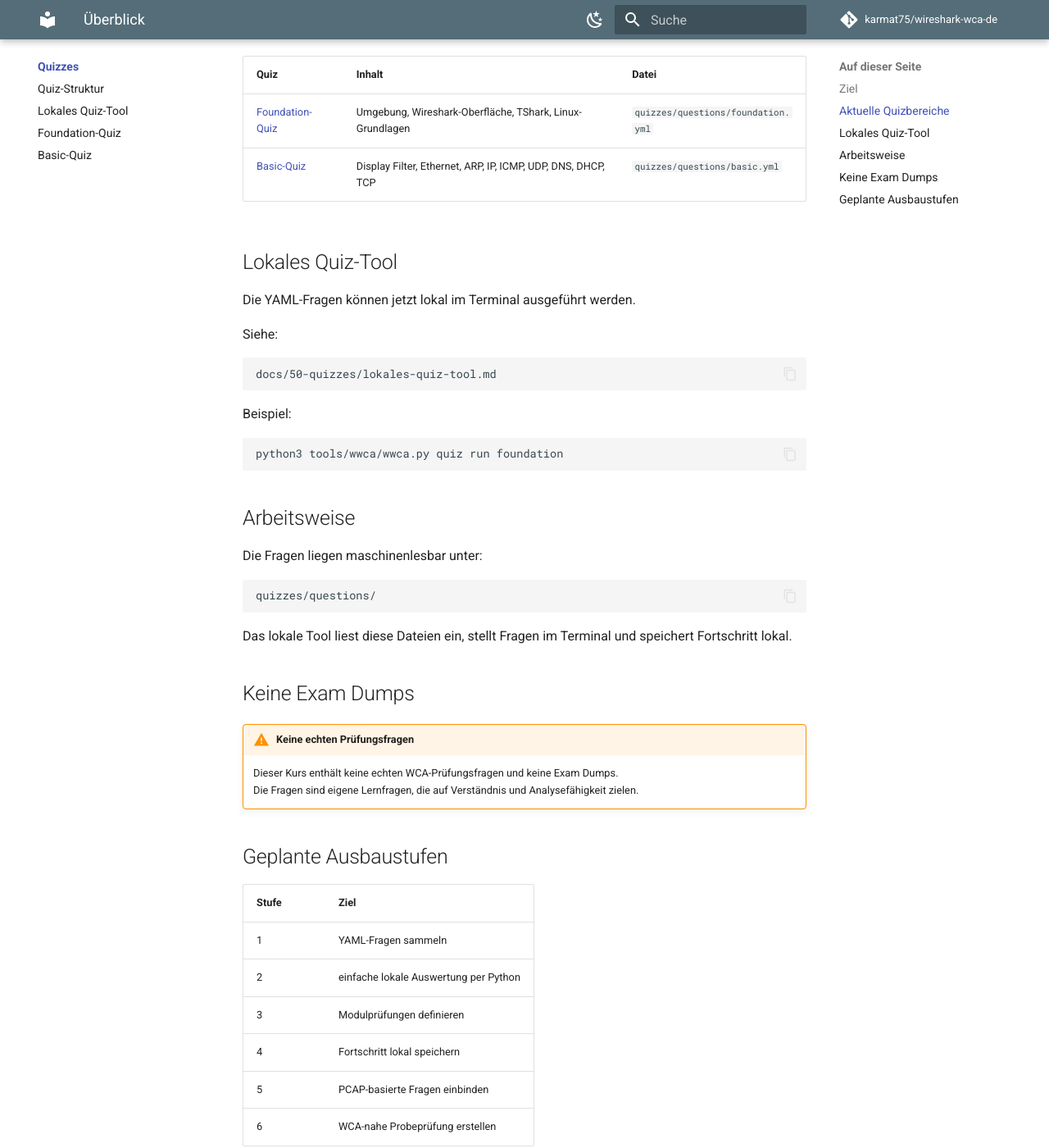
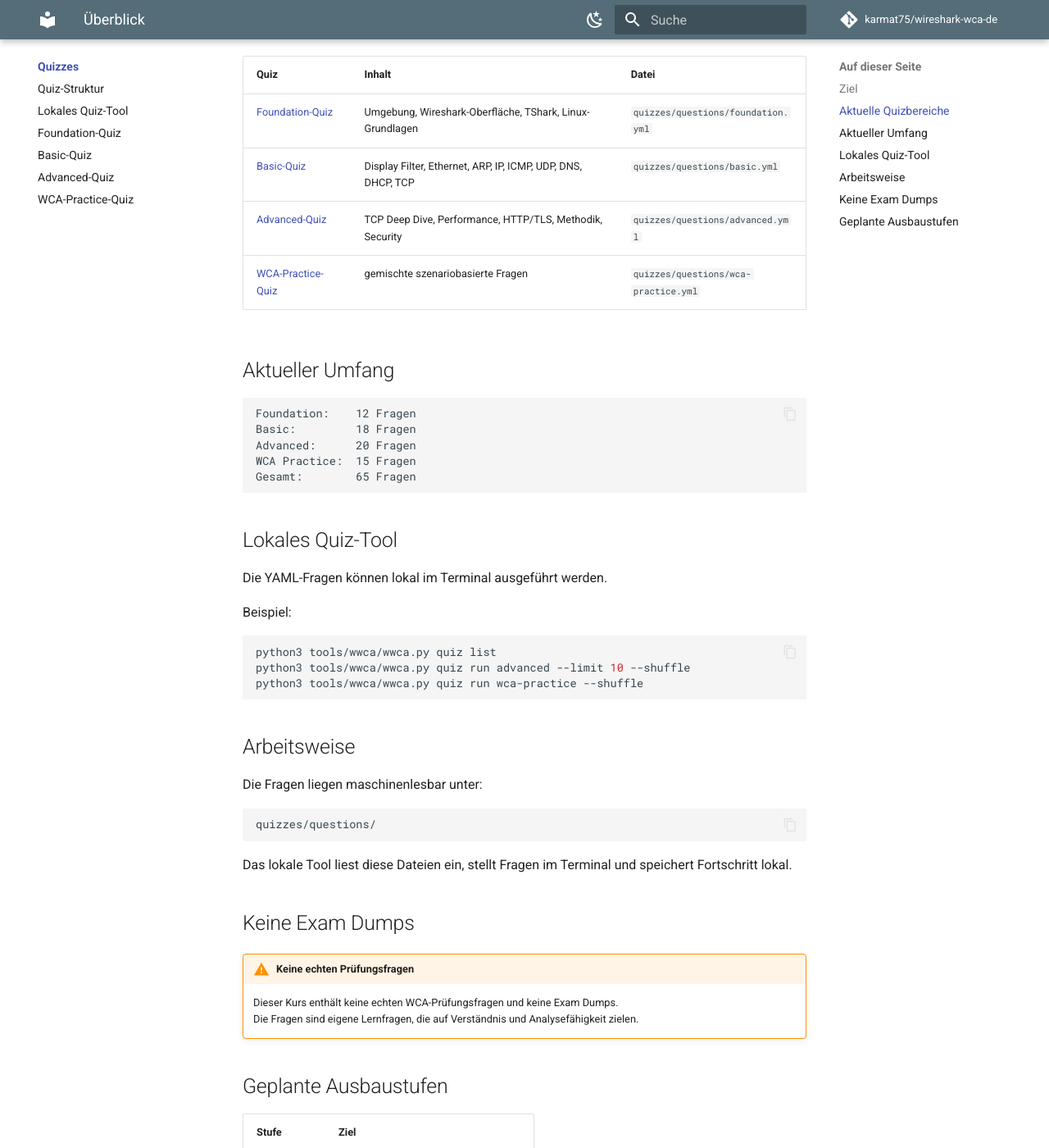
Before and after one commit to karmat75/wireshark-wca-de, an MkDocs documentation site: the page built from docs/50-quizzes/index.md, in a window 1280 px wide and 1400 px high, scrolled down 711 px. Shown: the whole window at 82% size. Built offline with MkDocs 1.6.1 and Material for MkDocs 9.7.7, drawn with Linux system fonts in a browser that asks for light colours; comment, search, counter and statistics services are not loaded.

Commit message:
Add advanced and WCA practice quizzes

````diff
--- a/docs/50-quizzes/index.md
+++ b/docs/50-quizzes/index.md
@@ -23,21 +23,29 @@ Quizzes sollen helfen:
 |---|---|---|
 | [Foundation-Quiz](foundation-quiz.md) | Umgebung, Wireshark-Oberfläche, TShark, Linux-Grundlagen | `quizzes/questions/foundation.yml` |
 | [Basic-Quiz](basic-quiz.md) | Display Filter, Ethernet, ARP, IP, ICMP, UDP, DNS, DHCP, TCP | `quizzes/questions/basic.yml` |
+| [Advanced-Quiz](advanced-quiz.md) | TCP Deep Dive, Performance, HTTP/TLS, Methodik, Security | `quizzes/questions/advanced.yml` |
+| [WCA-Practice-Quiz](wca-practice-quiz.md) | gemischte szenariobasierte Fragen | `quizzes/questions/wca-practice.yml` |
+
+## Aktueller Umfang
+
+```text
+Foundation:    12 Fragen
+Basic:         18 Fragen
+Advanced:      20 Fragen
+WCA Practice:  15 Fragen
+Gesamt:        65 Fragen
+```
 
 ## Lokales Quiz-Tool
 
-Die YAML-Fragen können jetzt lokal im Terminal ausgeführt werden.
-
-Siehe:
-
-```text
-docs/50-quizzes/lokales-quiz-tool.md
-```
+Die YAML-Fragen können lokal im Terminal ausgeführt werden.
 
 Beispiel:
 
 ```bash
-python3 tools/wwca/wwca.py quiz run foundation
+python3 tools/wwca/wwca.py quiz list
+python3 tools/wwca/wwca.py quiz run advanced --limit 10 --shuffle
+python3 tools/wwca/wwca.py quiz run wca-practice --shuffle
 ```
 
 ## Arbeitsweise
--- a/mkdocs.yml
+++ b/mkdocs.yml
@@ -158,6 +158,8 @@ nav:
       - Lokales Quiz-Tool: 50-quizzes/lokales-quiz-tool.md
       - Foundation-Quiz: 50-quizzes/foundation-quiz.md
       - Basic-Quiz: 50-quizzes/basic-quiz.md
+      - Advanced-Quiz: 50-quizzes/advanced-quiz.md
+      - WCA-Practice-Quiz: 50-quizzes/wca-practice-quiz.md
 
   - PCAP-Challenges:
       - Überblick: 60-pcap-challenges/index.md
````
Also changed, not shown: PACKAGE_CONTENTS.md (+12 -22 lines), docs/50-quizzes/advanced-quiz.md (added, +57 -0 lines), docs/50-quizzes/wca-practice-quiz.md (added, +54 -0 lines), 2 other files.
